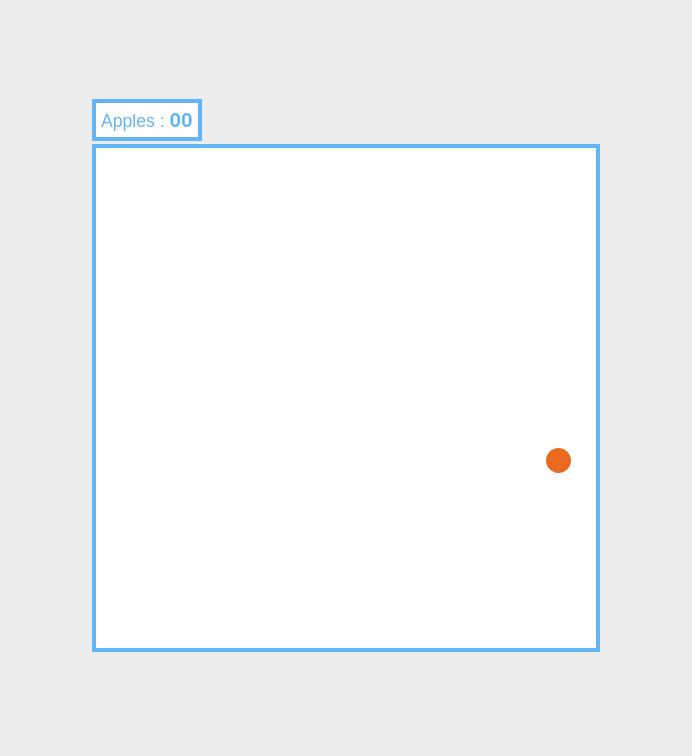
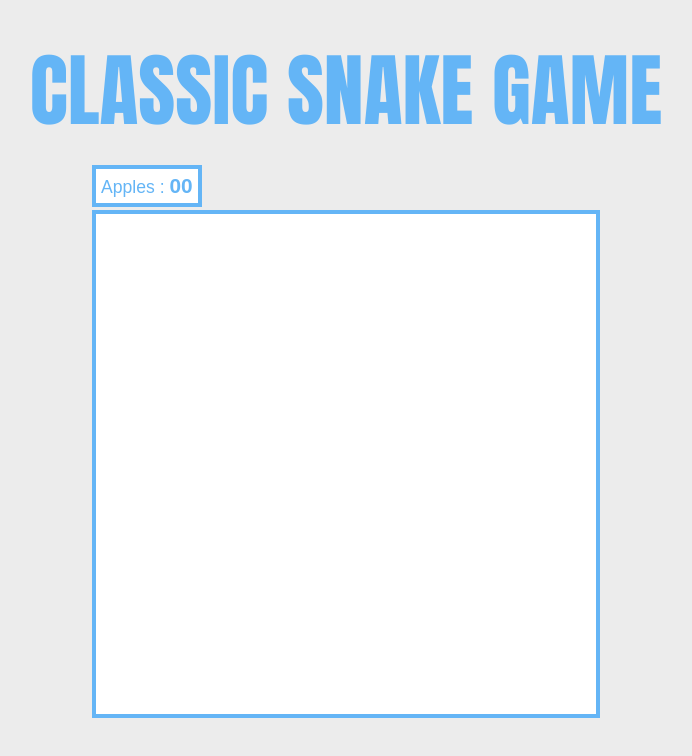
Before and after one commit to PaulPourtout/snake-game, a plain HTML site: page index.html in a window 1280 px wide. Shown: the whole page, without its empty margins (294-986 px from the left). Drawn offline with Linux system fonts and the light colour scheme.

Commit message:
title added

```diff
--- a/index.html
+++ b/index.html
@@ -10,6 +10,7 @@
 	</head>
 
 	<body>
+			<h1>Classic Snake Game</h1>
 		<div id="game-container">
 			<p id="score-container">Apples : <span id="score">00</span></p>
 			<canvas id="gameArea" width="500" height="500">
--- a/js/script.js
+++ b/js/script.js
@@ -25,12 +25,24 @@
 		positionX: null,
 		positionY: null,
 		getApplePosition: function () {
-			const applePositionX = Math.floor(Math.random() * (20));
-			const applePositionY = Math.floor(Math.random() * (20));
-			apple.positionX = applePositionX;
-			apple.positionY = applePositionY;
+			// Create random apple position in area
+			let applePositionX = Math.floor(Math.random() * (20));
+			let applePositionY = Math.floor(Math.random() * (20));
+
+			snake.presence.forEach(function(element) {
+
+					if (applePositionX === element.x && applePositionY === element.y) {
+						apple.positionX = applePositionX;
+						apple.positionY = applePositionY;
+					}
+					else {
+						applePositionX = Math.floor(Math.random() * (20));
+						applePositionY = Math.floor(Math.random() * (20));
+					}
+			});
 		},
 		generateApple: function () {
+			apple.getApplePosition();
 			area[apple.positionY][apple.positionX] = 2;
 		}
 	};
@@ -86,16 +98,21 @@
 
 	function displaySnakeAndApples() {
 		area.forEach(function (element, index) {
+			// Calcul snake position by multiplying cell's width by index in the area array
+			// ex: snake.width = 25 and index of Y axes is 2 => positionY would be 25 * 2 = 50
 			snakePositionY = snake.width * index;
 
 			element.forEach(function (element, index, array) {
+				// Same as the Y position but for the X axes here
 				snakePositionX = snake.width * index;
 
+				// If it's a 1 then fill with snake background color
 				if (element === 1) {
 					ctx.fillStyle = snake.color;
 					ctx.fillRect(snakePositionX, snakePositionY, snake.width, snake.width);
 				}
 
+				// If it's a 2 then fill with apple background color
 				else if (element === 2) {
 					const applePositionX = snakePositionX + snake.width / 2;
 					const applePositionY = snakePositionY + snake.width / 2;
@@ -107,6 +124,7 @@
 					ctx.closePath();
 				}
 
+				// If it's a 0 then fill with area background color
 				else {
 					ctx.fillStyle = areaBackgroundColor;
 					ctx.fillRect(snakePositionX, snakePositionY, snake.width, snake.width);
@@ -118,6 +136,7 @@
 
 	// Test if the player lose the game
 	function testGameOver() {
+		// If the snake bites itself
 		snake.presence.forEach(function (element) {
 			if (snake.positionX === element.x
 				&& snake.positionY === element.y
@@ -126,6 +145,7 @@
 			}
 		});
 
+		// If the snake touch borders
 		if (snake.positionX < 0 || snake.positionX > 20
 			|| snake.positionY < 0 || snake.positionY > 20) {
 			gameOver();
@@ -135,10 +155,10 @@
 
 	// If the snake eat an apple increase snake's length and speed
 	function eatApple() {
+		// If head of the snake touch an apple
 		if (apple.positionX === snake.positionX && apple.positionY === snake.positionY) {
 			snake.apples++;
 			score.innerHTML = snake.apples < 10 ? '0' + snake.apples : snake.apples;
-			apple.getApplePosition();
 			apple.generateApple();
 			snake.speed = snake.speed - 5;
 			snake.length++;
@@ -152,7 +172,7 @@
 
 	// When the game is over is resets
 	function gameOver() {
-		alert('game over');
+		alert('Game over ! try again');
 		window.clearInterval(snakeUp);
 		window.clearInterval(snakeLeft);
 		window.clearInterval(snakeRight);
@@ -199,12 +219,8 @@
 		}
 	});
 
-
-
-	apple.getApplePosition();
+	// Generate the first apple before the player starts playing
 	apple.generateApple();
 	displaySnakeAndApples();
 
-
-
 })()
--- a/style/style.css
+++ b/style/style.css
@@ -3,10 +3,20 @@ body {
 	padding: 0;
 	background-color: #ECECEC;
 	font-family: sans-serif;
-	height: 100vh;
 	display: flex;
-	justify-content: center;
+	flex-direction: column;
+	justify-content: space-around;
 	align-items: center;
+}
+
+h1 {
+	color: #64b5f6;
+	text-transform: uppercase;
+	font-size: 5rem;
+	margin: 0;
+	padding: 30px 0 60px 0;
+	text-align: center;
+	font-family: Impact, Haettenschweiler, 'Arial Narrow Bold', sans-serif;
 }
 
 #gameArea {
```
